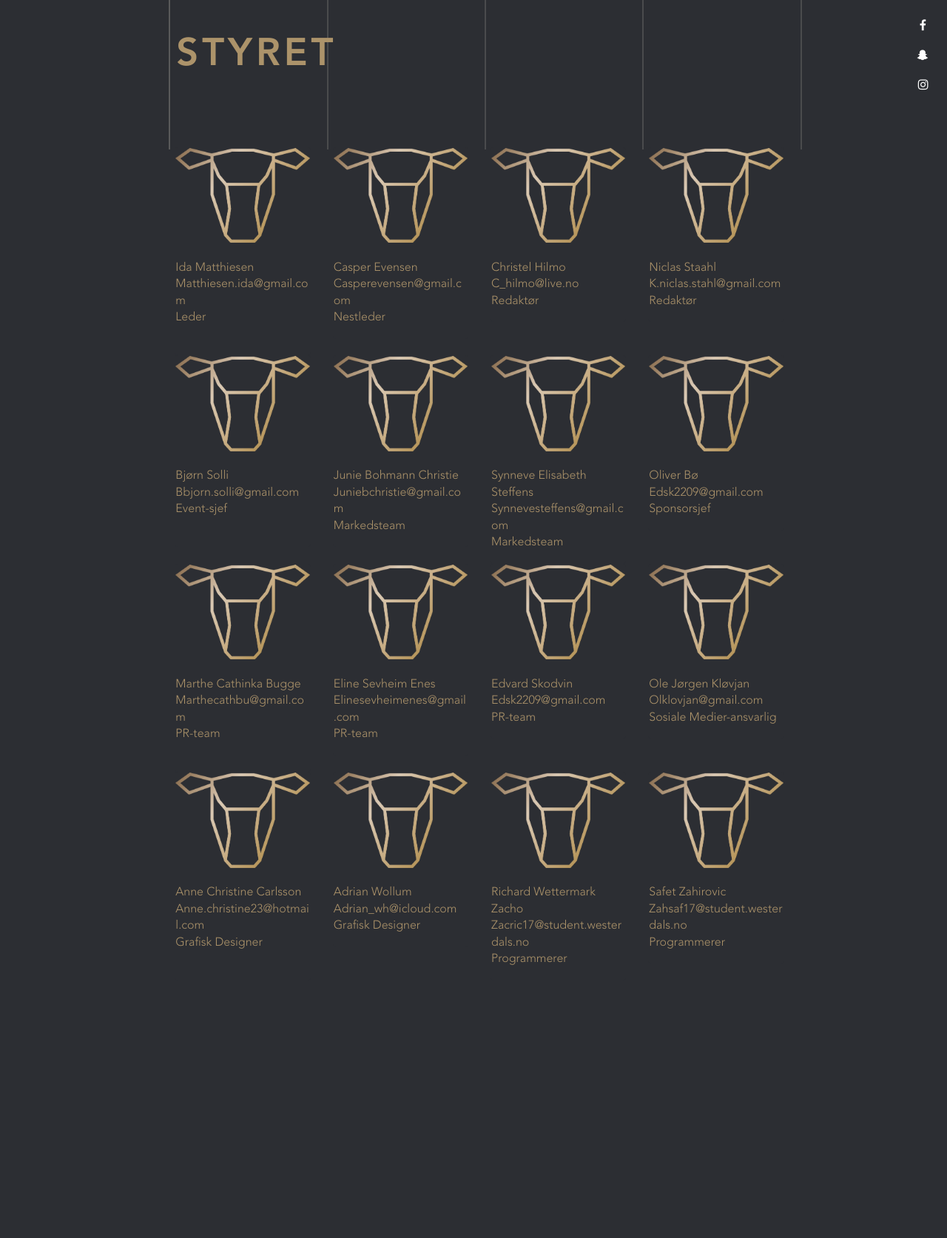
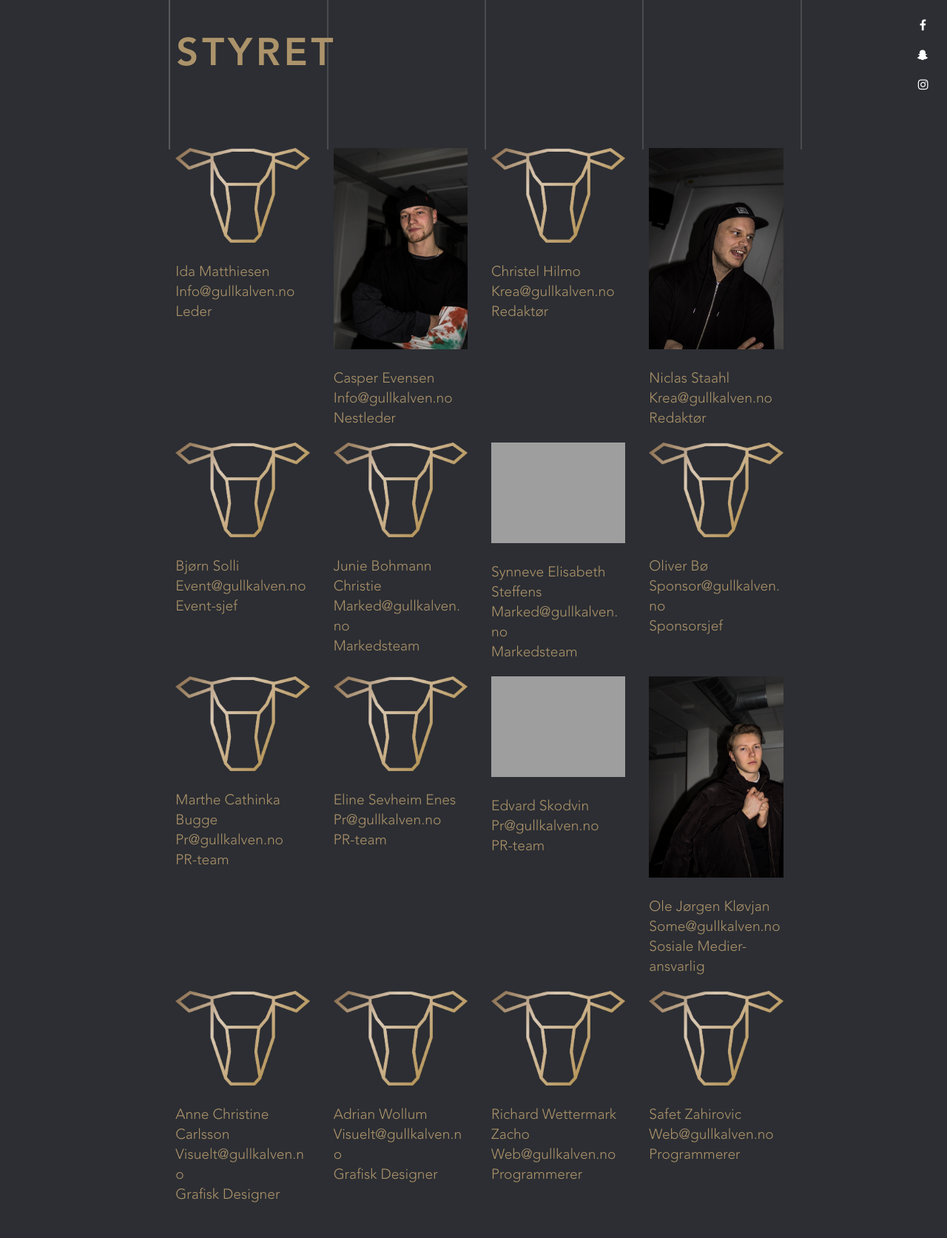
Before and after one commit to PoshYeti/Gullkalven-2018, a PHP site: page /kontakt.html in a window 1280 px wide. Shown: the part 598-2271 px from the top of the page at 74% size. Before the commit the page ends 1902 px from the top, so only its background shows below. Run offline with PHP 8.4, Linux system fonts and the light colour scheme; some libraries are stand-ins or nearby versions; grey boxes are pictures that could not be loaded.

Commit message:
Updated info

```diff
--- a/index.css
+++ b/index.css
@@ -498,7 +498,7 @@ a {
      color: #ac936a;
      font-family: 'avenir-light', sans-serif;
      text-align: left;
-     font-size: 15px;
+     font-size: 18px;
 
  }
 
--- a/kontakt.html
+++ b/kontakt.html
@@ -188,28 +188,28 @@
                  <div class="col-xs-12 col-sm-6 col-md-6 col-lg-5 col-xl-2 d-sm-block">
                     <div class="card contact-text">
                         <img  id="contact-img" src="img/logo.png" alt="Ida" style="width:100%">
-                        <p class="contact-text"><br>Ida Matthiesen<br>Matthiesen.ida@gmail.com<br>Leder<br><br></p>
+                        <p class="contact-text"><br>Ida Matthiesen<br>Info@gullkalven.no<br>Leder<br><br></p>
                     </div>
                 </div>
 
                 <div class="col-xs-12 col-sm-6 col-md-6 col-lg-5 col-xl-2 d-sm-block">
                     <div class="card contact-text">
-                        <img  id="contact-img" src="img/logo.png" alt="Ida" style="width:100%">
-                        <p class="contact-text"><br>Casper Evensen<br>Casperevensen@gmail.com<br>Nestleder</p>
+                        <img  id="contact-img" src="img/casper.jpg" alt="Casper" style="width:100%">
+                        <p class="contact-text"><br>Casper Evensen<br>Info@gullkalven.no<br>Nestleder</p>
                     </div>
                 </div>
 
                 <div class="col-xs-12 col-sm-6 col-md-6 col-lg-5 col-xl-2 d-sm-block">
                     <div class="card contact-text">
-                        <img  id="contact-img" src="img/logo.png" alt="Ida" style="width:100%">
-                        <p class="contact-text"><br>Christel Hilmo<br>C_hilmo@live.no<br>Redaktør</p>
+                        <img  id="contact-img" src="img/logo.png" alt="Christel" style="width:100%">
+                        <p class="contact-text"><br>Christel Hilmo<br>Krea@gullkalven.no<br>Redaktør</p>
                     </div>
                 </div>
 
                 <div class="col-xs-12 col-sm-6 col-md-6 col-lg-5 col-xl-2 d-sm-block">
                     <div class="card contact-text">
-                        <img  id="contact-img" src="img/logo.png" alt="Ida" style="width:100%">
-                        <p class="contact-text"><br>Niclas Staahl<br>K.niclas.stahl@gmail.com<br>Redaktør</p>
+                        <img  id="contact-img" src="img/niclas.jpg" alt="Niclas" style="width:100%">
+                        <p class="contact-text"><br>Niclas Staahl<br>Krea@gullkalven.no<br>Redaktør</p>
                     </div>
                 </div>
 
@@ -226,29 +226,29 @@
 
                  <div class="col-xs-12 col-sm-6 col-md-6 col-lg-5 col-xl-2 d-sm-block">
                     <div class="card contact-text">
-                        <img  id="contact-img" src="img/logo.png" alt="Ida" style="width:100%">
-                        <p class="contact-text"><br>Bjørn Solli<br>Bbjorn.solli@gmail.com<br>Event-sjef<br><br></p>
+                        <img  id="contact-img" src="img/logo.png" alt="Bjørn" style="width:100%">
+                        <p class="contact-text"><br>Bjørn Solli<br>Event@gullkalven.no<br>Event-sjef<br><br></p>
                     </div>
                 </div>
 
                 <div class="col-xs-12 col-sm-6 col-md-6 col-lg-5 col-xl-2 d-sm-block">
                     <div class="card contact-text">
-                        <img  id="contact-img" src="img/logo.png" alt="Ida" style="width:100%">
-                        <p class="contact-text"><br>Junie Bohmann Christie<br>Juniebchristie@gmail.com<br>Markedsteam</p>
+                        <img  id="contact-img" src="img/logo.png" alt="Junie" style="width:100%">
+                        <p class="contact-text"><br>Junie Bohmann Christie<br>Marked@gullkalven.no<br>Markedsteam</p>
                     </div>
                 </div>
 
                 <div class="col-xs-12 col-sm-6 col-md-6 col-lg-5 col-xl-2 d-sm-block">
                     <div class="card contact-text">
-                        <img  id="contact-img" src="img/logo.png" alt="Ida" style="width:100%">
-                        <p class="contact-text"><br>Synneve Elisabeth Steffens<br>Synnevesteffens@gmail.com<br>Markedsteam</p>
+                        <img  id="contact-img" src="img/synneve.jpg" alt="Synneve" style="width:100%">
+                        <p class="contact-text"><br>Synneve Elisabeth Steffens<br>Marked@gullkalven.no<br>Markedsteam</p>
                     </div>
                 </div>
 
                 <div class="col-xs-12 col-sm-6 col-md-6 col-lg-5 col-xl-2 d-sm-block">
                     <div class="card contact-text">
-                        <img  id="contact-img" src="img/logo.png" alt="Ida" style="width:100%">
-                        <p class="contact-text"><br>Oliver Bø<br>Edsk2209@gmail.com<br>Sponsorsjef</p>
+                        <img  id="contact-img" src="img/logo.png" alt="Oliver" style="width:100%">
+                        <p class="contact-text"><br>Oliver Bø<br>Sponsor@gullkalven.no<br>Sponsorsjef</p>
                     </div>
                 </div>
 
@@ -265,29 +265,29 @@
 
                  <div class="col-xs-12 col-sm-6 col-md-6 col-lg-5 col-xl-2 d-sm-block">
                     <div class="card contact-text">
-                        <img  id="contact-img" src="img/logo.png" alt="Ida" style="width:100%">
-                        <p class="contact-text"><br>Marthe Cathinka Bugge<br>Marthecathbu@gmail.com<br>PR-team<br><br></p>
+                        <img  id="contact-img" src="img/logo.png" alt="Marthe" style="width:100%">
+                        <p class="contact-text"><br>Marthe Cathinka Bugge<br>Pr@gullkalven.no<br>PR-team<br><br></p>
                     </div>
                 </div>
 
                 <div class="col-xs-12 col-sm-6 col-md-6 col-lg-5 col-xl-2 d-sm-block">
                     <div class="card contact-text">
-                        <img  id="contact-img" src="img/logo.png" alt="Ida" style="width:100%">
-                        <p class="contact-text"><br>Eline Sevheim Enes<br>Elinesevheimenes@gmail.com<br>PR-team</p>
+                        <img  id="contact-img" src="img/logo.png" alt="Eline" style="width:100%">
+                        <p class="contact-text"><br>Eline Sevheim Enes<br>Pr@gullkalven.no<br>PR-team</p>
                     </div>
                 </div>
 
                 <div class="col-xs-12 col-sm-6 col-md-6 col-lg-5 col-xl-2 d-sm-block">
                     <div class="card contact-text">
-                        <img  id="contact-img" src="img/logo.png" alt="Ida" style="width:100%">
-                        <p class="contact-text"><br>Edvard Skodvin<br>Edsk2209@gmail.com<br>PR-team</p>
+                        <img  id="contact-img" src="img/edvard.jpg" alt="Edvard" style="width:100%">
+                        <p class="contact-text"><br>Edvard Skodvin<br>Pr@gullkalven.no<br>PR-team</p>
                     </div>
                 </div>
 
                 <div class="col-xs-12 col-sm-6 col-md-6 col-lg-5 col-xl-2 d-sm-block">
                     <div class="card contact-text">
-                        <img  id="contact-img" src="img/logo.png" alt="Ida" style="width:100%">
-                        <p class="contact-text"><br>Ole Jørgen Kløvjan<br>Olklovjan@gmail.com<br>Sosiale Medier-ansvarlig</p>
+                        <img  id="contact-img" src="img/ole.jpg" alt="Ole" style="width:100%">
+                        <p class="contact-text"><br>Ole Jørgen Kløvjan<br>Some@gullkalven.no<br>Sosiale Medier-ansvarlig</p>
                     </div>
                 </div>
 
@@ -305,28 +305,28 @@
                  <div class="col-xs-12 col-sm-6 col-md-6 col-lg-5 col-xl-2 d-sm-block">
                     <div class="card contact-text">
                         <img  id="contact-img" src="img/logo.png" alt="Anne" style="width:100%">
-                        <p class="contact-text"><br>Anne Christine Carlsson<br>Anne.christine23@hotmail.com<br>Grafisk Designer<br><br></p>
+                        <p class="contact-text"><br>Anne Christine Carlsson<br>Visuelt@gullkalven.no<br>Grafisk Designer<br><br></p>
                     </div>
                 </div>
 
                 <div class="col-xs-12 col-sm-6 col-md-6 col-lg-5 col-xl-2 d-sm-block">
                     <div class="card contact-text">
                         <img  id="contact-img" src="img/logo.png" alt="Adrian" style="width:100%">
-                        <p class="contact-text"><br>Adrian Wollum<br>Adrian_wh@icloud.com<br>Grafisk Designer</p>
+                        <p class="contact-text"><br>Adrian Wollum<br>Visuelt@gullkalven.no<br>Grafisk Designer</p>
                     </div>
                 </div>
 
                 <div class="col-xs-12 col-sm-6 col-md-6 col-lg-5 col-xl-2 d-sm-block">
                     <div class="card contact-text">
                         <img  id="contact-img" src="img/logo.png" alt="Richard" style="width:100%">
-                        <p class="contact-text"><br>Richard Wettermark Zacho<br>Zacric17@student.westerdals.no<br>Programmerer</p>
+                        <p class="contact-text"><br>Richard Wettermark Zacho<br>Web@gullkalven.no<br>Programmerer</p>
                     </div>
                 </div>
 
                 <div class="col-xs-12 col-sm-6 col-md-6 col-lg-5 col-xl-2 d-sm-block">
                     <div class="card contact-text">
                         <img  id="contact-img" src="img/logo.png" alt="Safet" style="width:100%">
-                         <p class="contact-text"><br>Safet Zahirovic<br>Zahsaf17@student.westerdals.no<br>Programmerer</p>
+                         <p class="contact-text"><br>Safet Zahirovic<br>Web@gullkalven.no<br>Programmerer</p>
                     </div>
                 </div>
 
```
